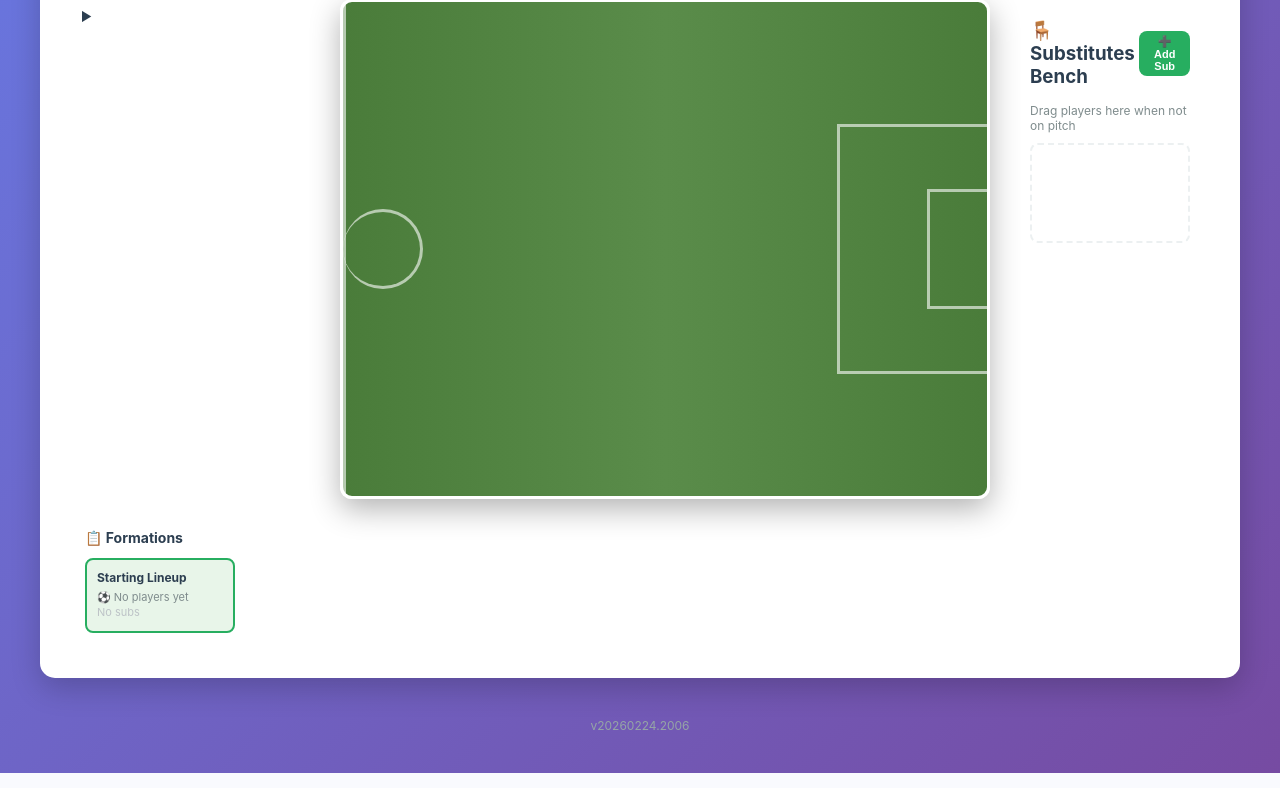
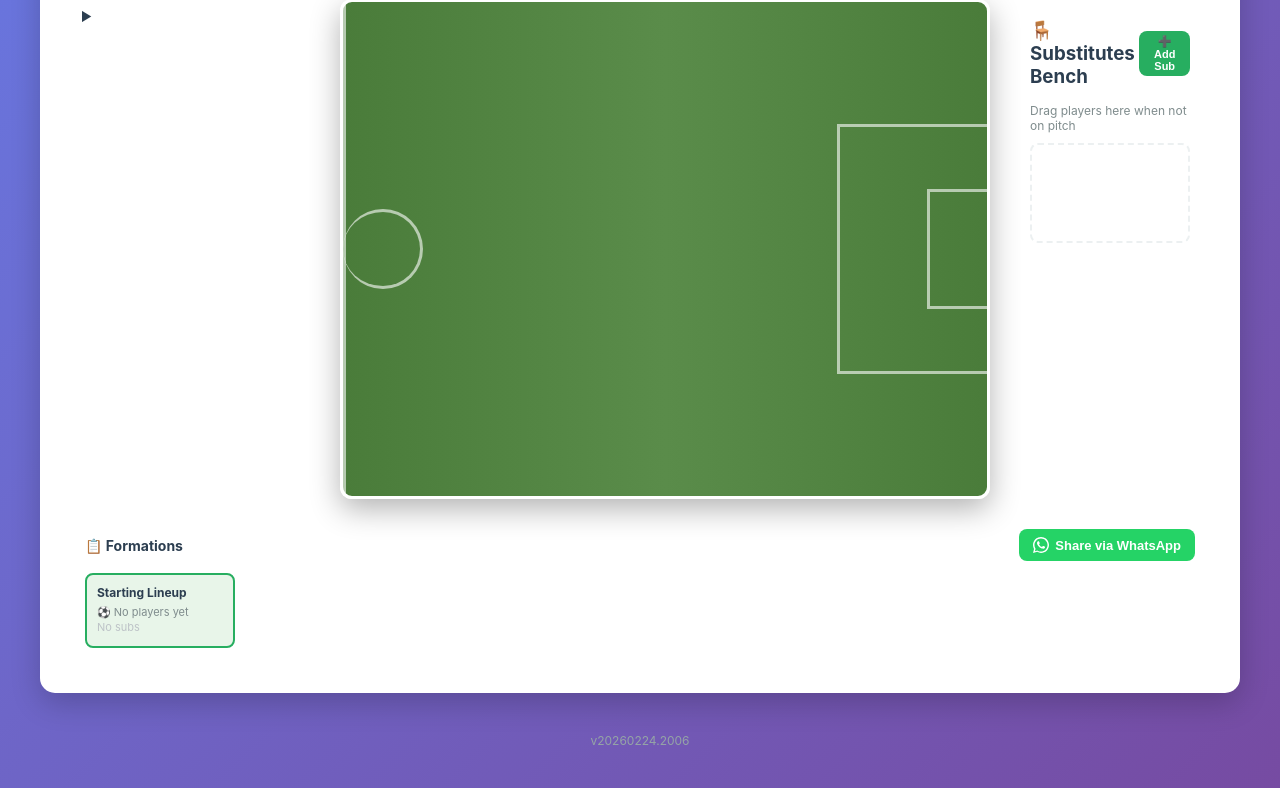
Before and after one commit to counterfitninja/frometowneagles, a Flask app: page /pitch in a window 1280 px wide. Shown: the part 479-1267 px from the top of the page. Run offline with Flask 3, Linux system fonts and the light colour scheme; the visitor is signed in with stand-in values (Sample User, id 1); data comes from the database, SQL or seed files in the repository; data that the repository does not hold is empty.

Commit message:
whatsapp formatiopn

```diff
--- a/templates/pitch.html
+++ b/templates/pitch.html
@@ -565,8 +565,14 @@
         </div>
     </div>
 
-    <div class="formations-overview">
-        <h3 style="margin-bottom: 12px; color: #2c3e50; font-size: 14px;">📋 Formations</h3>
+    <div class="formations-overview" id="formationsOverviewPanel">
+        <div style="display:flex; align-items:center; justify-content:space-between; margin-bottom:12px; flex-wrap:wrap; gap:8px;">
+            <h3 style="margin:0; color: #2c3e50; font-size: 14px;">📋 Formations</h3>
+            <button onclick="shareFormation()" id="shareBtn" style="background:#25D366; color:white; border:none; border-radius:8px; padding:8px 14px; font-size:13px; font-weight:bold; cursor:pointer; display:flex; align-items:center; gap:6px;">
+                <svg xmlns="http://www.w3.org/2000/svg" width="16" height="16" viewBox="0 0 24 24" fill="white"><path d="M17.472 14.382c-.297-.149-1.758-.867-2.03-.967-.273-.099-.471-.148-.67.15-.197.297-.767.966-.94 1.164-.173.199-.347.223-.644.075-.297-.15-1.255-.463-2.39-1.475-.883-.788-1.48-1.761-1.653-2.059-.173-.297-.018-.458.13-.606.134-.133.298-.347.446-.52.149-.174.198-.298.298-.497.099-.198.05-.371-.025-.52-.075-.149-.669-1.612-.916-2.207-.242-.579-.487-.5-.669-.51-.173-.008-.371-.01-.57-.01-.198 0-.52.074-.792.372-.272.297-1.04 1.016-1.04 2.479 0 1.462 1.065 2.875 1.213 3.074.149.198 2.096 3.2 5.077 4.487.709.306 1.262.489 1.694.625.712.227 1.36.195 1.871.118.571-.085 1.758-.719 2.006-1.413.248-.694.248-1.289.173-1.413-.074-.124-.272-.198-.57-.347z"/><path d="M12 0C5.373 0 0 5.373 0 12c0 2.125.558 4.121 1.531 5.856L.057 23.943l6.263-1.643A11.945 11.945 0 0012 24c6.627 0 12-5.373 12-12S18.627 0 12 0zm0 21.818a9.818 9.818 0 01-5.014-1.378l-.36-.214-3.714.974.99-3.616-.235-.372A9.818 9.818 0 012.182 12C2.182 6.57 6.57 2.182 12 2.182S21.818 6.57 21.818 12 17.43 21.818 12 21.818z"/></svg>
+                Share via WhatsApp
+            </button>
+        </div>
         <div id="formationsMiniList"></div>
     </div>
 </div>
@@ -1695,5 +1701,59 @@
             updateFormationsOverview();
         }
     });
+
+    async function shareFormation() {
+        const btn = document.getElementById('shareBtn');
+        const panel = document.getElementById('formationsOverviewPanel');
+        if (!panel) return;
+
+        btn.disabled = true;
+        btn.textContent = 'Capturing...';
+
+        try {
+            // Dynamically load html2canvas if not already loaded
+            if (!window.html2canvas) {
+                await new Promise((resolve, reject) => {
+                    const s = document.createElement('script');
+                    s.src = 'https://cdnjs.cloudflare.com/ajax/libs/html2canvas/1.4.1/html2canvas.min.js';
+                    s.onload = resolve;
+                    s.onerror = reject;
+                    document.head.appendChild(s);
+                });
+            }
+
+            const canvas = await html2canvas(panel, { backgroundColor: '#f0f4f8', scale: 2 });
+            canvas.toBlob(async (blob) => {
+                const matchTitle = document.getElementById('formationSelect')?.options[0]?.text || 'Formation';
+                const text = `Frometown Eagles - Formation Plan\n${matchTitle}`;
+
+                if (navigator.share && navigator.canShare && navigator.canShare({ files: [new File([blob], 'formation.png', { type: 'image/png' })] })) {
+                    // Web Share API with image (mobile browsers)
+                    const file = new File([blob], 'formation.png', { type: 'image/png' });
+                    await navigator.share({ title: 'Frometown Eagles Formation', text, files: [file] });
+                } else if (navigator.share) {
+                    // Web Share API without image
+                    await navigator.share({ title: 'Frometown Eagles Formation', text });
+                } else {
+                    // Desktop fallback: download the PNG, then open WhatsApp
+                    const url = URL.createObjectURL(blob);
+                    const a = document.createElement('a');
+                    a.href = url;
+                    a.download = 'formation.png';
+                    a.click();
+                    URL.revokeObjectURL(url);
+                    setTimeout(() => {
+                        window.open(`https://wa.me/?text=${encodeURIComponent(text)}`, '_blank');
+                    }, 500);
+                }
+            }, 'image/png');
+        } catch (err) {
+            console.error('Share failed:', err);
+            alert('Could not share. Please try again.');
+        } finally {
+            btn.disabled = false;
+            btn.innerHTML = `<svg xmlns="http://www.w3.org/2000/svg" width="16" height="16" viewBox="0 0 24 24" fill="white"><path d="M17.472 14.382c-.297-.149-1.758-.867-2.03-.967-.273-.099-.471-.148-.67.15-.197.297-.767.966-.94 1.164-.173.199-.347.223-.644.075-.297-.15-1.255-.463-2.39-1.475-.883-.788-1.48-1.761-1.653-2.059-.173-.297-.018-.458.13-.606.134-.133.298-.347.446-.52.149-.174.198-.298.298-.497.099-.198.05-.371-.025-.52-.075-.149-.669-1.612-.916-2.207-.242-.579-.487-.5-.669-.51-.173-.008-.371-.01-.57-.01-.198 0-.52.074-.792.372-.272.297-1.04 1.016-1.04 2.479 0 1.462 1.065 2.875 1.213 3.074.149.198 2.096 3.2 5.077 4.487.709.306 1.262.489 1.694.625.712.227 1.36.195 1.871.118.571-.085 1.758-.719 2.006-1.413.248-.694.248-1.289.173-1.413-.074-.124-.272-.198-.57-.347z"/><path d="M12 0C5.373 0 0 5.373 0 12c0 2.125.558 4.121 1.531 5.856L.057 23.943l6.263-1.643A11.945 11.945 0 0012 24c6.627 0 12-5.373 12-12S18.627 0 12 0zm0 21.818a9.818 9.818 0 01-5.014-1.378l-.36-.214-3.714.974.99-3.616-.235-.372A9.818 9.818 0 012.182 12C2.182 6.57 6.57 2.182 12 2.182S21.818 6.57 21.818 12 17.43 21.818 12 21.818z"/></svg> Share via WhatsApp`;
+        }
+    }
 </script>
 {% endblock %}
```
